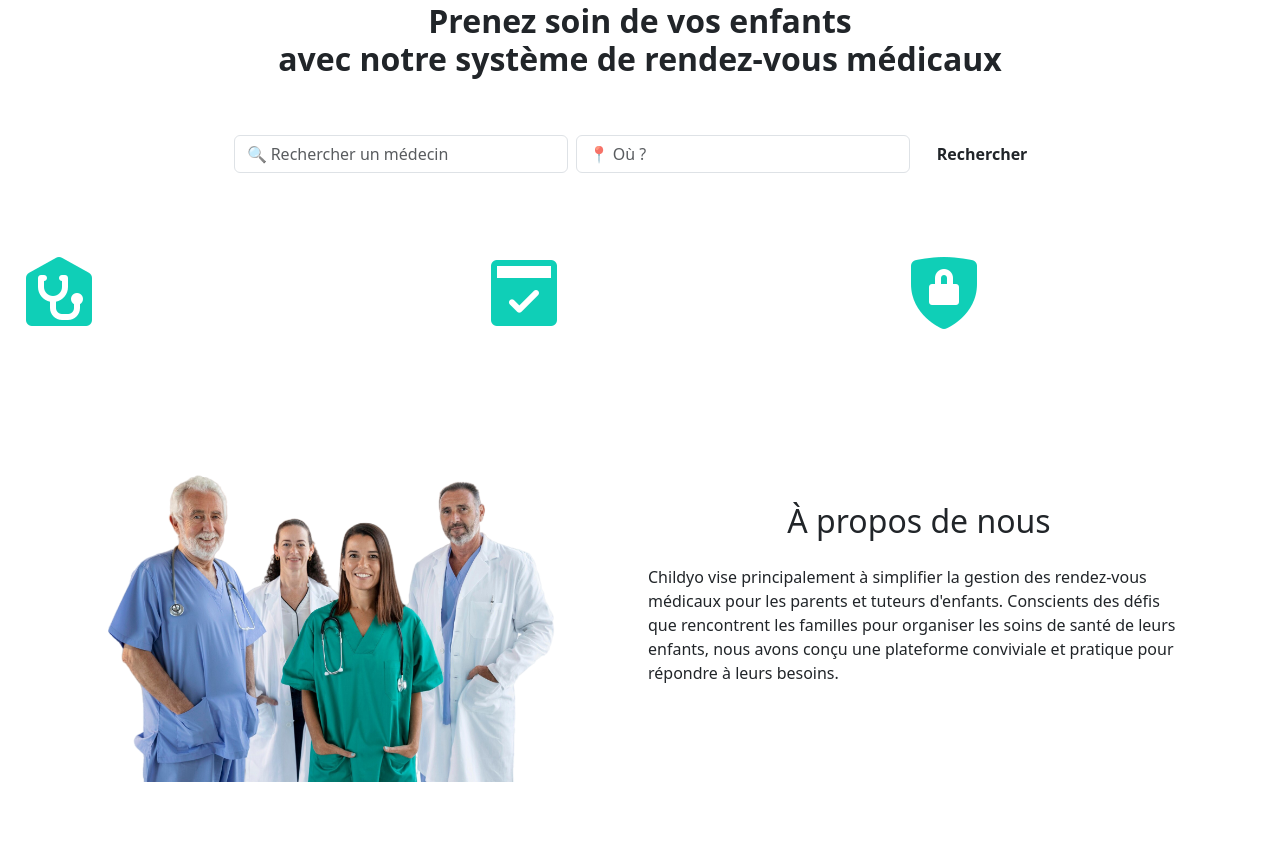
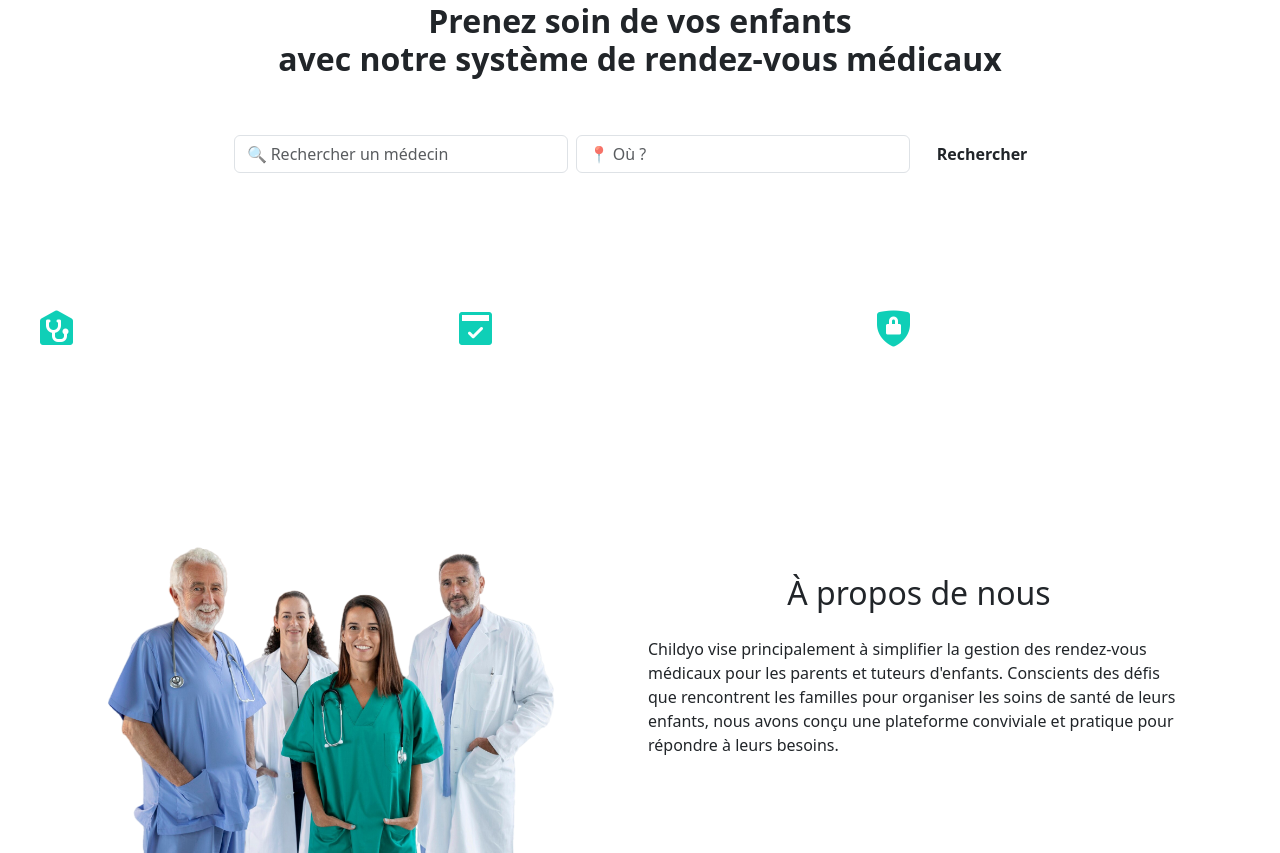
Before and after one commit to ThomasLosc/Childyo, a Symfony app: template templates/home/index.html.twig in a window 1280 px wide. Shown: the part 172-1025 px from the top of the page. Run offline with Twig, Linux system fonts and the light colour scheme; the template is opened without the code that fills it, so the values that code supplies are empty; some libraries are stand-ins or nearby versions.

Commit message:
UPDATE réassurance responsive

```diff
--- a/templates/home/index.html.twig
+++ b/templates/home/index.html.twig
@@ -36,32 +36,38 @@
 	{### Content for non auth users ###}
 	{% if not app.user %}
 		{### Section fonctionnalité de l'app ###}
-		<div class="container-fluid d-flex align-items-center justify-content-center bg-blue flex-shrink-0 vh-35">
-			<div class="w-30 h-50 me-4 d-flex align-items-center justify-content-center">
-				<div class="w-20 h-100 d-flex align-items-center justify-content-center bg-white rounded-5 me-3">
-					<img src="{{ asset('build/images/menu-image1.png') }}" class="h-50"/>
+		<div class="container-fluid d-flex align-items-center justify-content-center bg-blue pt-5 pb-5 flex-column flex-lg-row">
+			<div class="col-12 col-lg-4 d-flex align-items-center justify-content-center mb-4 mb-lg-0">
+				<div class="d-flex align-items-center justify-content-center w-100">
+					<div class="d-flex align-items-center justify-content-center bg-white rounded-pill me-3 py-4">
+						<img src="{{ asset('build/images/menu-image1.png') }}" width="45px"/>
 					</div>
-				<div class="w-75 h-75">
+					<div class="w-75">
 						<h5 class="text-white lato-bold">Accès à des spécialistes</h5>
 						<p class="text-white lato-light">Trouvez facilement des médecins spécialisés dans les troubles physiologiques des enfants.</p>
 					</div>
 				</div>
-			<div class="w-30 h-50 me-4 d-flex align-items-center justify-content-center">
-				<div class="w-20 h-100 d-flex align-items-center justify-content-center bg-white rounded-5 me-3">
-					<img src="{{ asset('build/images/menu-image2.png') }}" class="h-50"/>
 			</div>
-				<div class="w-75 h-75">
+			<div class="col-12 col-lg-4 d-flex align-items-center justify-content-center mb-4 mb-lg-0">
+				<div class="d-flex align-items-center justify-content-center w-100">
+					<div class="d-flex align-items-center justify-content-center bg-white rounded-pill me-3 py-4">
+						<img src="{{ asset('build/images/menu-image2.png') }}" width="45px"/>
+					</div>
+					<div class="w-75">
 						<h5 class="text-white lato-bold">Suivi des rendez-vous</h5>
 						<p class="text-white lato-light">Gardez une trace de tous les rendez-vous de vos enfants et recevez des rappels.</p>
 					</div>
 				</div>
-			<div class="w-30 h-50 me-4 d-flex align-items-center justify-content-center">
-				<div class="w-20 h-100 d-flex align-items-center justify-content-center bg-white rounded-5 me-3">
-					<img src="{{ asset('build/images/menu-image3.png') }}" class="h-50"/>
 			</div>
-				<div class="w-75 h-75">
+			<div class="col-12 col-lg-4 d-flex align-items-center justify-content-center">
+				<div class="d-flex align-items-center justify-content-center w-100">
+					<div class="d-flex align-items-center justify-content-center bg-white rounded-pill me-3 py-4">
+						<img src="{{ asset('build/images/menu-image3.png') }}" width="45px"/>
+					</div>
+					<div class="w-75">
 						<h5 class="text-white lato-bold">Sécurité et confidentialité</h5>
 						<p class="text-white lato-light">Vos informations sont protégées et traitées avec le plus grand soin.</p>
+					</div>
 				</div>
 			</div>
 		</div>
```
Lines whose indentation alone changed are shown as unchanged.
